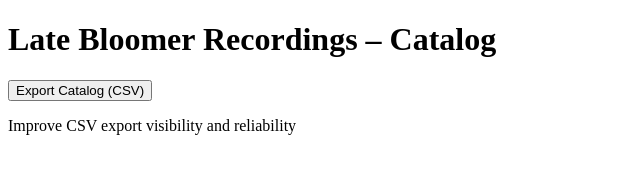
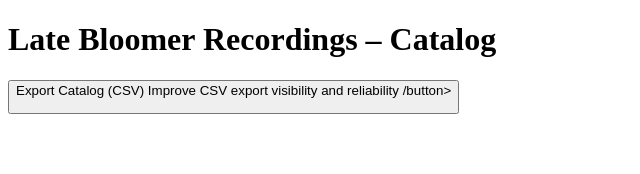
Before and after one commit to LateBloomerRecordings/late-bloomer-label-app, a website: page index.html in a window 1280 px wide. Shown: the whole page, without its empty margins (0-640 px from the left). Drawn offline with Linux system fonts and the light colour scheme.

Commit message:
Update index.html

```diff
--- a/index.html
+++ b/index.html
@@ -5,11 +5,12 @@
 </head>
 <body>
   <h1>Late Bloomer Recordings – Catalog</h1>
-  <button onclick="exportCSV()">Export Catalog (CSV)</button>
+  <button onclick="exportCSV()">Export Catalog (CSV)
+  Improve CSV export visibility and reliability
+/button>
 <p id="status"></p>
 <pre id="output"></pre>
 <pre id="csvPreview"></pre>
   <script src="app.js"></script>
 </body>
 </html>
-Improve CSV export visibility and reliability
```
